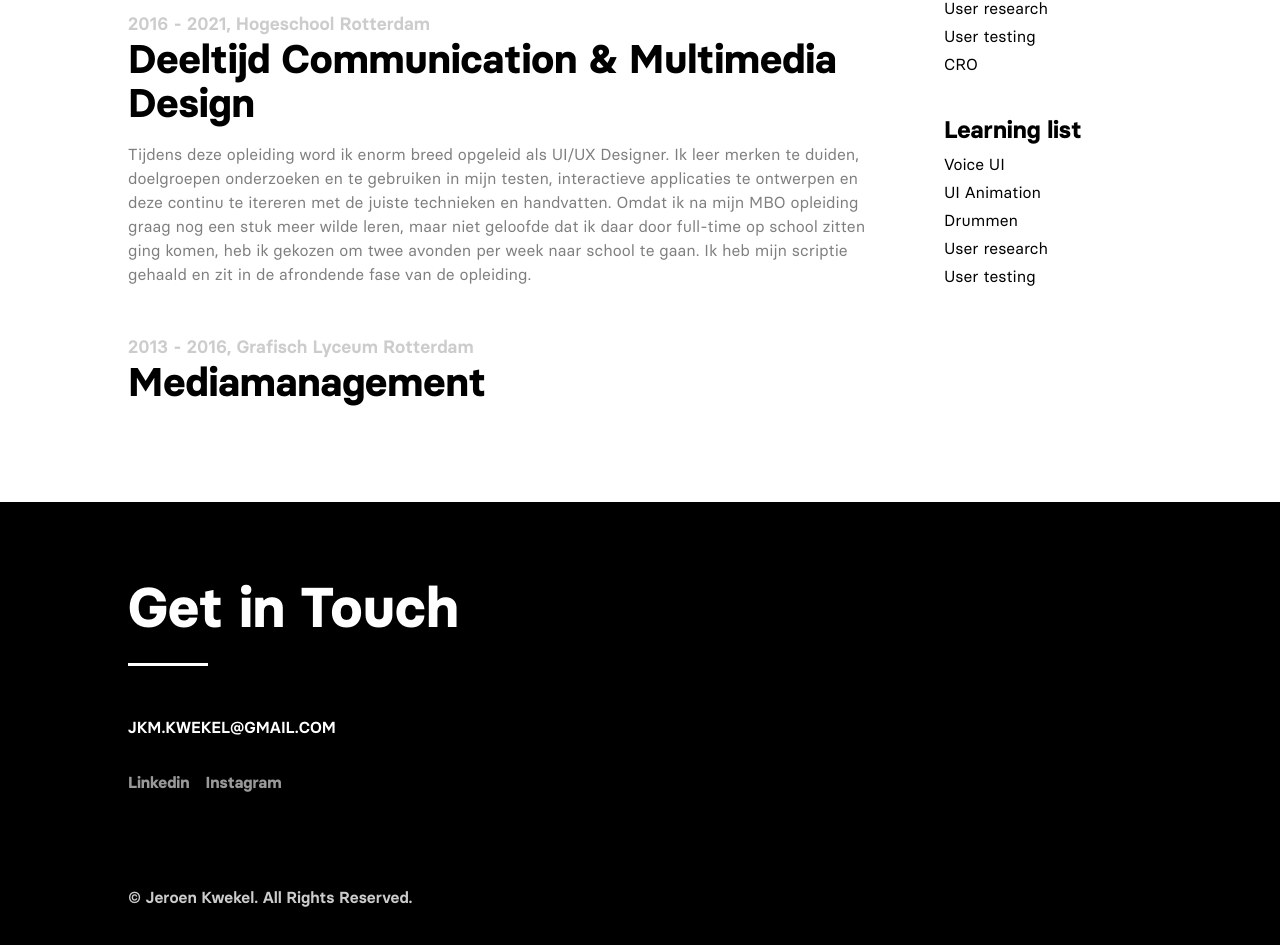
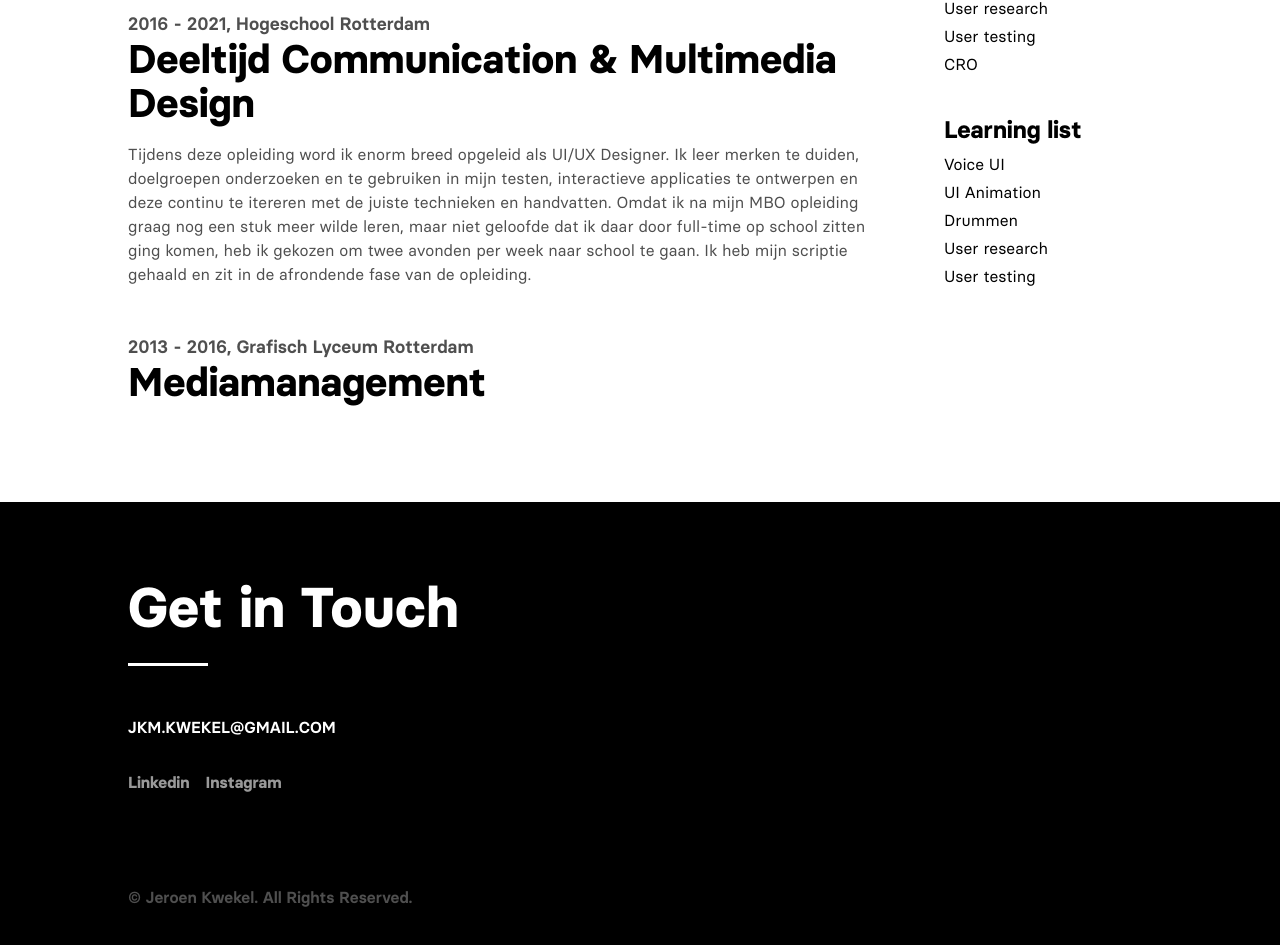
Before and after one commit to jeroenkwekel/portfolio-feb, a React (Create React App) app: page /about in a window 1280 px wide. Shown: the part 803-1748 px from the top of the page. Built offline with nearby package versions, Linux system fonts and the light colour scheme.

Commit message:
V1.1
Fontcolor fix & images fix

```diff
--- a/src/Components/About/About.module.css
+++ b/src/Components/About/About.module.css
@@ -71,14 +71,14 @@
 
 .WorkTitle p {
     font-size: 18px;
-    color: #CCCCCC;
+    color: #4F4F4F;
     padding-top: 48px;
 }
 
 .WorkCopy {
     font-size: 16px;
     font-weight: 100;
-    opacity: 50%;
+    color: #4F4F4F;
 }
 
 /* About content right */
--- a/src/Components/CaseContent/CaseContent.module.css
+++ b/src/Components/CaseContent/CaseContent.module.css
@@ -72,7 +72,7 @@
   width: 50%;
   font-size: 20px;
   font-weight: 100;
-  opacity: 50%;
+  color: #4F4F4F;
 }
 
 
--- a/src/Components/Footer/Footer.module.css
+++ b/src/Components/Footer/Footer.module.css
@@ -47,8 +47,7 @@
 
 .copyright {
   margin-top: 60px;
-  color: white;
-  opacity: 80%;
+  color: #4F4F4F;
 }
 
 .titleLine {
```
